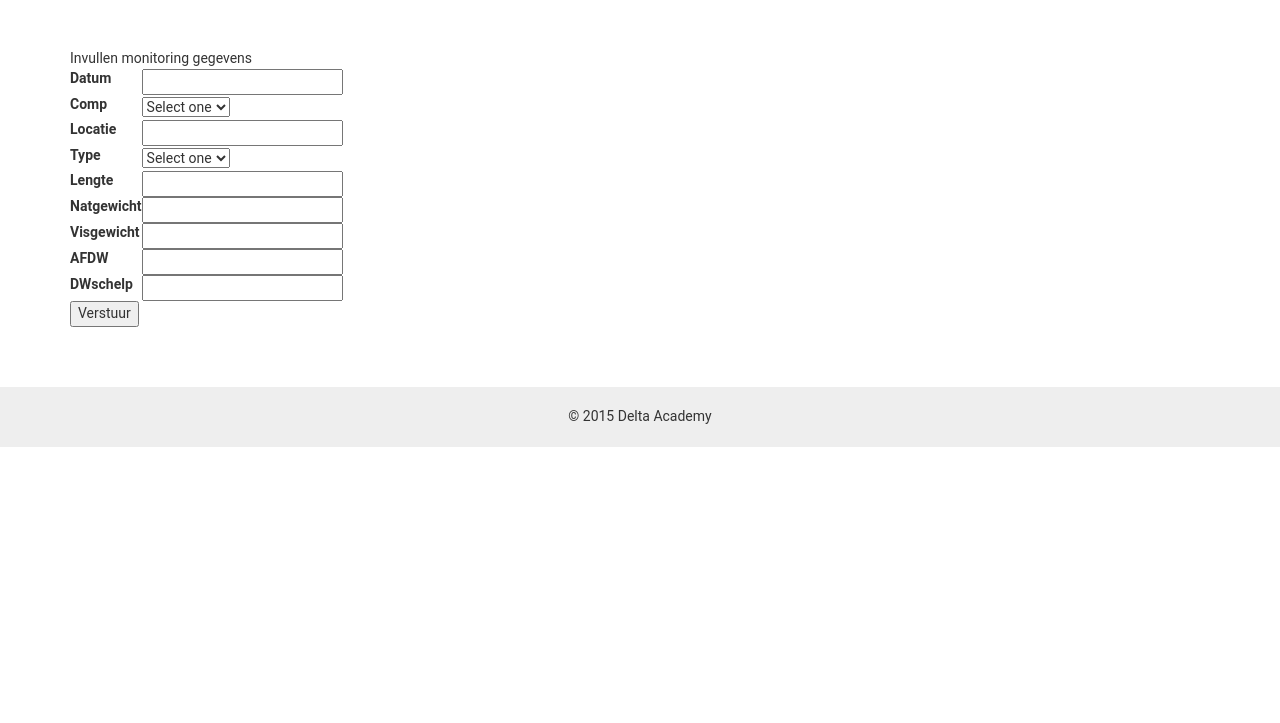
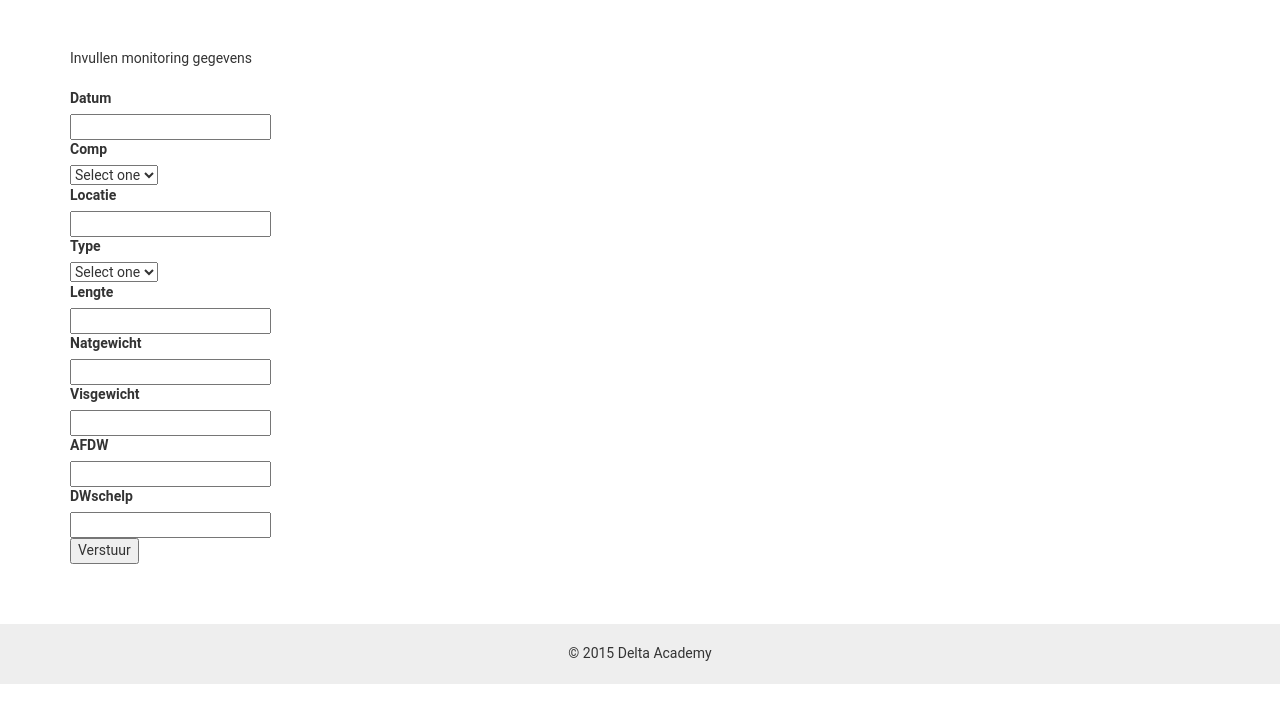
Before and after one commit to raymondelooff/profmos, a PHP site: page /formulieren/monitoring.php in a window 1280 px wide. Shown: the part 51-774 px from the top of the page. Run offline with PHP 8.4, Linux system fonts and the light colour scheme; some libraries are stand-ins or nearby versions.

Commit message:
changed monitoring again :D

```diff
--- a/formulieren/monitoring.php
+++ b/formulieren/monitoring.php
@@ -37,65 +37,40 @@ require_once('../includes/connectdb.php');
               id="input monitoring"
               action=""
               method="post">
-            Invullen monitoring gegevens
-            <input type="hidden" name="send" value="true"/>
-            <table>
-                <tr>
-                    <td><label for="datum">Datum</label></td>
-                    <td><input  type="text" id="datum" name="datum" value ="" maxlength="50" size="20"></td>
-                </tr>
-                <tr>
-                    <td><label for="comp">Comp</label></td>
-                    <td>
-                        <select name="comp" id="comp">
+            Invullen monitoring gegevens <br>
+            <input type="hidden" name="send" value="true"/><br>
+            <label for="datum">Datum</label><br>
+            <input  type="text" id="datum" name="datum" value ="" maxlength="50" size="20"><br>
+            <label for="comp">Comp</label><br>
+            <select name="comp" id="comp"><br>
                 <option value="">Select one</option>
                     <?php
                         for($i = 1; $i <13; $i++){
                             echo "<option value='".$i."''>".$i."</option>";
                         }
                     ?>
-                        </select>
-                    </td>
-                </tr>
-                <tr>
-                    <td><label for="locatie">Locatie</label></td>
-                    <td><input  type="text" id="locatie" name="locatie" value ="" maxlength="80" size="20"></td>
-                </tr>
-                <tr>
-                    <td><label for="type">Type</label></td>
-                    <td>
+            </select><br>
+            <label for="locatie">Locatie</label><br>
+            <input  type="text" id="locatie" name="locatie" value ="" maxlength="80" size="20"><br>
+            <label for="type">Type</label><br>
             <select name="type" id="type">
                 <option value="">Select one</option>
                 <option value="HW">HW</option>
                 <option value="cons">cons</option>
                 <option value="zaad">zaad</option>
-                        </select>
-                    </td>
-                </tr>
-                <tr>
-                    <td><label for="lengte">Lengte</label></td>
-                    <td><input  type="text" id="lengte" name="lengte" value ="" maxlength="80" size="20"></td>
-                </tr>
-                <tr>
-                    <td><label for="natgewicht">Natgewicht</label></td>
-                    <td><input  type="text" id="natgewicht" name="natgewicht" value ="" maxlength="80" size="20"></td>
-                </tr>
-                <tr>
-                    <td><label for="visgewicht">Visgewicht</label></td>
-                    <td><input  type="text" id="visgewicht" name="visgewicht" value ="" maxlength="80" size="20"></td>
-                </tr>
-                <tr>
-                    <td><label for="AFDW">AFDW</label></td>
-                    <td><input  type="text" id="AFDW" name="AFDW" value ="" maxlength="80" size="20"></td>
-                </tr>
-                <tr>
-                    <td><label for="DWschelp">DWschelp</label></td>
-                    <td><input  type="text" id="DWschelp" name="DWschelp" value ="" maxlength="80" size="20"></td>
-                </tr>
-                <tr>
-                    <td><input type="submit" value="Verstuur"></td>
-                </tr>
-            </table>
+            </select><br>
+            <label for="lengte">Lengte</label><br>
+            <input  type="text" id="lengte" name="lengte" value ="" maxlength="80" size="20"><br>
+            <label for="natgewicht">Natgewicht</label><br>
+            <input  type="text" id="natgewicht" name="natgewicht" value ="" maxlength="80" size="20"><br>
+            <label for="visgewicht">Visgewicht</label><br>
+            <input  type="text" id="visgewicht" name="visgewicht" value ="" maxlength="80" size="20"><br>
+            <label for="AFDW">AFDW</label><br>
+            <input  type="text" id="AFDW" name="AFDW" value ="" maxlength="80" size="20"><br>
+            <label for="DWschelp">DWschelp</label><br>
+            <input  type="text" id="DWschelp" name="DWschelp" value ="" maxlength="80" size="20"><br>
+            <input type="submit" value="Verstuur"><br>
+        </form>
     </div>
 </section>
 
```
Lines whose indentation alone changed are shown as unchanged.
